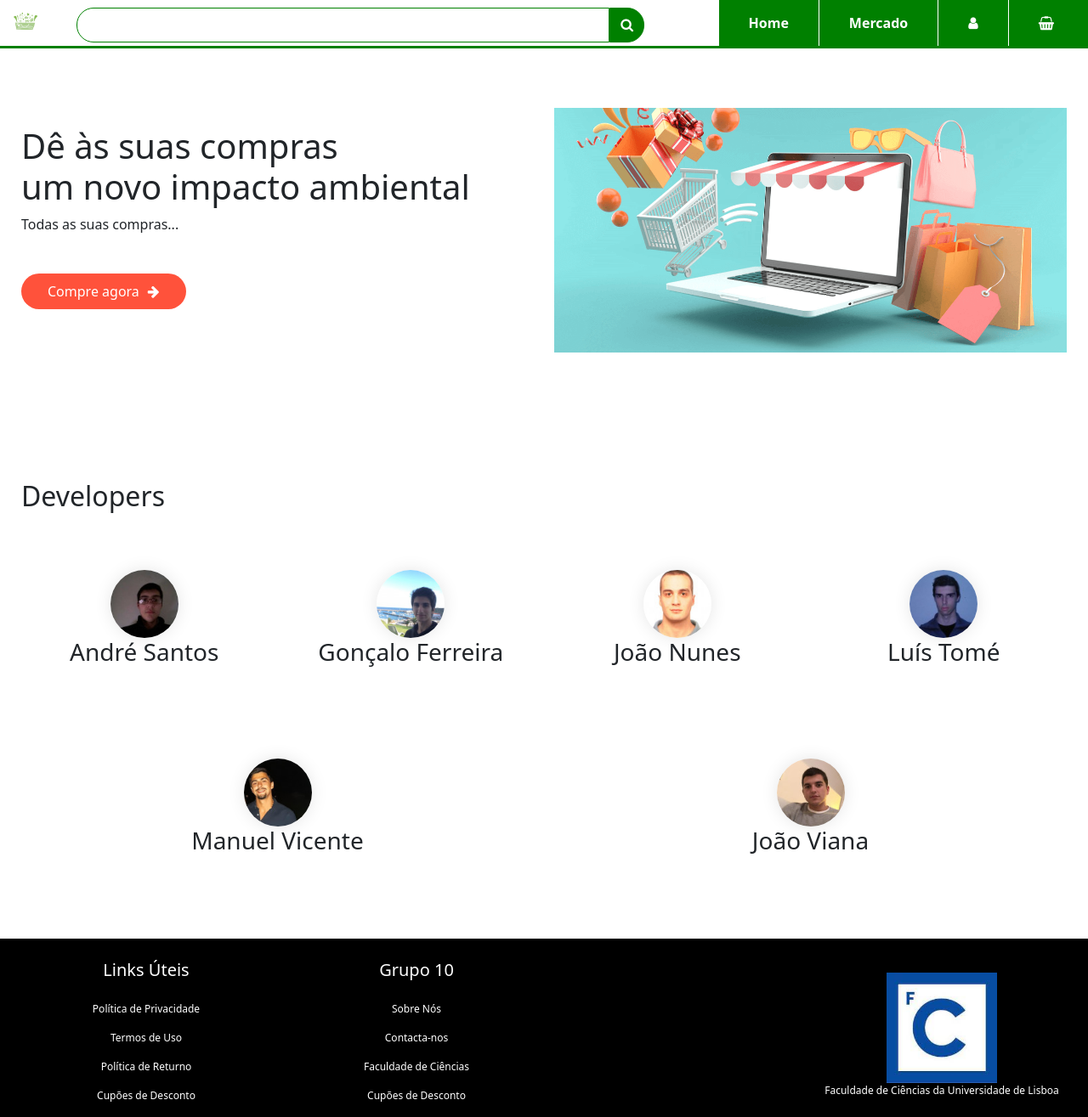
After one commit to LuisFMTome/PTI_PTR, a PHP site: page /index.php in a window 1280 px wide. The commit adds this page. Shown: the whole page at 85% size. Run offline with PHP 8.4, Linux system fonts and the light colour scheme.

Commit message:
botao no index funcional

```diff
--- a/front-end/conta.php
+++ b/front-end/conta.php
@@ -141,10 +141,10 @@ session_start();
 
     <?php
 
-    echo "<p>teste</p>";
+    //echo "<p>teste</p>";
     if (isset($_SESSION['status']) != "") {
 
-        echo "<p>teste2</p>";
+        //echo "<p>teste2</p>";
     ?>
 
         <script>
--- /dev/null
+++ b/front-end/index.php
@@ -0,0 +1,138 @@
+<?php
+session_start();
+//$mailTeste = $_SESSION['tipo'];
+//echo "$mailTeste";
+?>
+
+<!DOCTYPE html>
+<html lang="en">
+<head>
+    <meta charset="UTF-8">
+    <meta http-equiv="X-UA-Compatible" content="IE=edge">
+    <meta name="viewport" content="width=device-width, initial-scale=1.0">
+    <title>Home</title>
+    <link href="https://cdn.jsdelivr.net/npm/bootstrap@5.1.3/dist/css/bootstrap.min.css" rel="stylesheet">
+    <link rel="stylesheet" href="https://stackpath.bootstrapcdn.com/font-awesome/4.7.0/css/font-awesome.min.css">
+    <script src="https://cdn.jsdelivr.net/npm/bootstrap@5.1.3/dist/js/bootstrap.bundle.min.js"></script>
+    <link rel="icon" type="image/x-icon" href="assets/favicon.ico"/>
+    <link href="https://cdn.jsdelivr.net/npm/bootstrap-icons@1.5.0/font/bootstrap-icons.css" rel="stylesheet"/>
+    <link href="style.css" rel="stylesheet"/>
+</head>
+<body>
+    <nav class="navigation">
+        <div class="top-nav-bar">
+            <div class="search-box">
+                <a href="index.html">
+                    <img src="img/logotipo.png" class="logo">
+                </a>
+                <input type="text" class="form-control">
+                <span class="input-group-text"><i class="fa fa-search"></i></span>
+            </div>
+            <div class="menu-bar">
+                <ul>
+
+
+                    <?php
+                    if (isset($_SESSION['tipo']) != "") {
+
+                        if(isset($_SESSION["tipo"]) == "Consumidor"){
+
+                    ?>
+                        <li><a href="perfilUtilizador.html">Perfil</a></li>
+                    <?php
+                        }elseif(isset($_SESSION["tipo"]) == "Fornecedor"){
+
+                            ?>
+
+                            <li><a href="perfilFornecedor.html">Perfil</a></li>
+
+                            <?php
+                        }elseif(isset($_SESSION["tipo"]) == "Transportadora"){
+
+                            ?>
+
+                            <li><a href="perfilTransportadora.html">Perfil</a></li>
+
+                            <?php
+                        }
+
+                    }?>
+                    <li><a href="index.html">Home</a></li>
+                    <li><a href="produtos.html">Mercado</a></li>
+                    <li><a href="conta.html"><i class="fa fa-user"></i></a></li>
+                    <li><a href="carinho.html"><i class="fa fa-shopping-basket"></i></a></li>
+                </ul>
+            </div>
+        </div>
+    </nav>
+    <div class="container">
+        <div class="row">
+            <div class="col-2">
+                <h1>Dê às suas compras <br> um novo impacto ambiental</h1>
+                <p>Todas as suas compras...</p>
+                <a href="produtos.html" class="btn">Compre agora<i class="fa fa-arrow-right"></i></a>
+            </div>
+            <div class="col-2">
+                <img src="img/product2.webp">
+            </div>
+        </div>
+        <div class="developers">
+            <div class="small-container">
+                <div class="row">
+                    <h2>Developers</h2>
+                    <div class="col-3">
+                        <img src="img/andre.jpg">
+                        <h3>André Santos</h3>
+                    </div>
+                    <div class="col-3">
+                        <img src="img/goncalo.jpg">
+                        <h3>Gonçalo Ferreira</h3>
+                    </div>
+                    <div class="col-3">
+                        <img src="img/joao.jpg">
+                        <h3>João Nunes</h3>
+                    </div>
+                    <div class="col-3">
+                        <img src="img/luis.jpg">
+                        <h3>Luís Tomé</h3>
+                    </div>
+                    <div class="col-3">
+                        <img src="img/manuel.jpg">
+                        <h3>Manuel Vicente</h3>
+                    </div>
+                    <div class="col-3">
+                        <img src="img/viana.jpg">
+                        <h3>João Viana</h3>
+                    </div>
+                </div>
+            </div>
+        </div>
+    </div>
+
+    <section class="footer">
+        <div class="container text-center">
+            <div class="row">
+                <div class="col-md-3">
+                    <h1>Links Úteis</h1>
+                    <p>Política de Privacidade</p>
+                    <p>Termos de Uso</p>
+                    <p>Política de Returno</p>
+                    <p>Cupões de Desconto</p>
+                </div>
+                <div class="col-md-3">
+                    <h1>Grupo 10</h1>
+                    <p>Sobre Nós</p>
+                    <p>Contacta-nos</p>
+                    <p>Faculdade de Ciências</p>
+                    <p>Cupões de Desconto</p>
+                </div>
+                <div class="col-md-3 footer-image">
+                <img src="img/logofcul.jpg">
+                    <p>Faculdade de Ciências da Universidade de Lisboa</p>
+                </div>
+            </div>
+        </div>
+
+    </section>
+</body>
+</html>
```
Also changed, not shown: front-end/login.php (+6 -6 lines).
